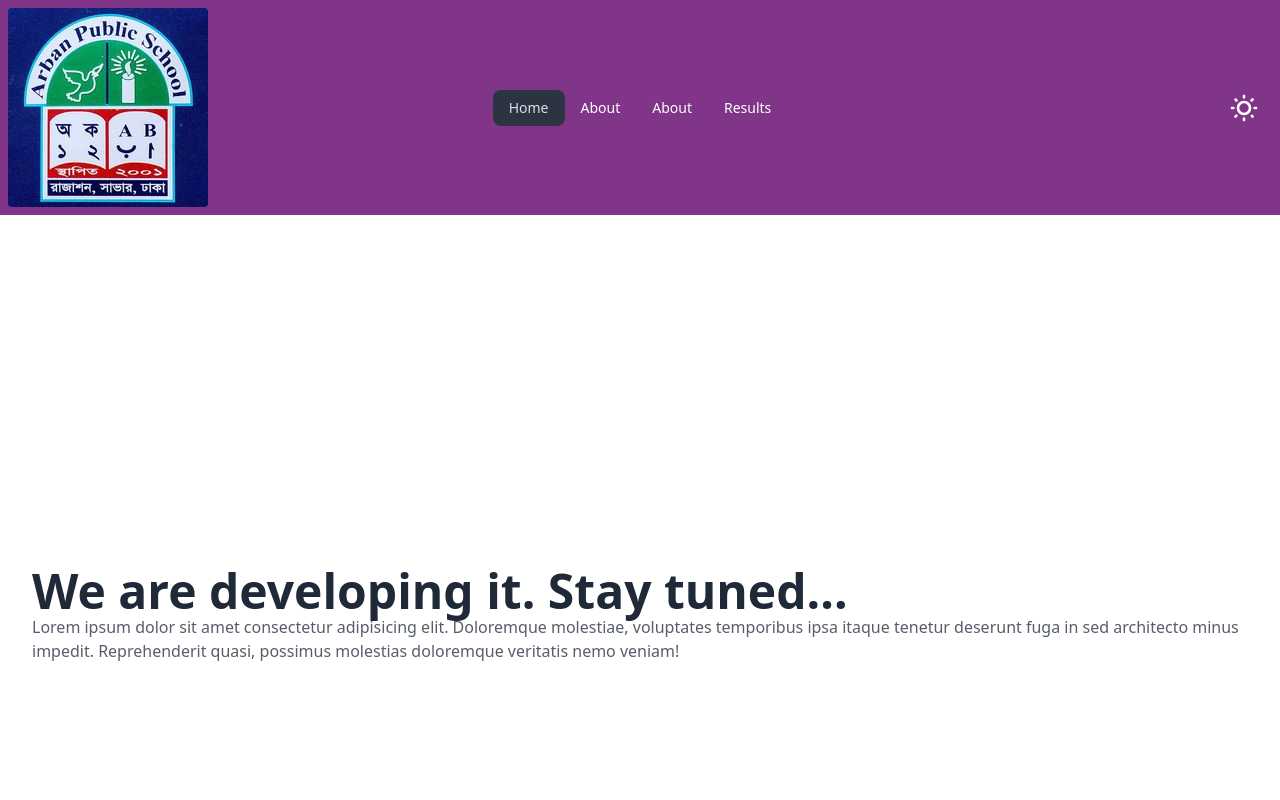
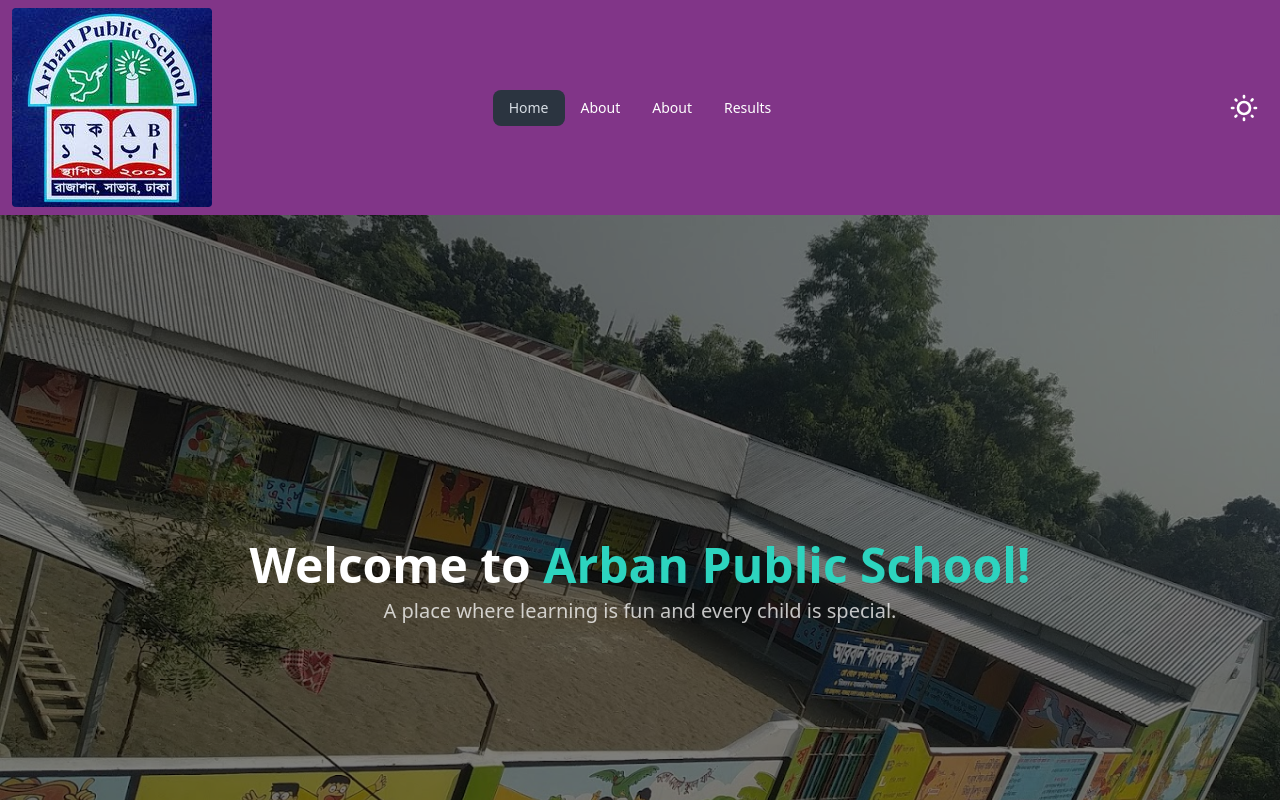
Before and after one commit to misbahulhoq/arbanpublicschool, a Next.js app: page / in a window 1280 px wide. Shown: the top 800 px of the page. Built offline with nearby package versions, Linux system fonts and the light colour scheme.

Commit message:
hero section added

```diff
--- a/src/app/page.tsx
+++ b/src/app/page.tsx
@@ -1,17 +1,9 @@
+import HeroSection from "@/components/home/Hero";
+
 export default function Home() {
   return (
-    <div className="flex items-center justify-center min-h-screen p-8 bg-base-100 text-base-content">
-      <div>
-        <h2 className="text-3xl font-bold md:text-5xl">
-          We are developing it. Stay tuned...
-        </h2>
-        <p className="">
-          Lorem ipsum dolor sit amet consectetur adipisicing elit. Doloremque
-          molestiae, voluptates temporibus ipsa itaque tenetur deserunt fuga in
-          sed architecto minus impedit. Reprehenderit quasi, possimus molestias
-          doloremque veritatis nemo veniam!
-        </p>
-      </div>
+    <div className="text-xl">
+      <HeroSection />
     </div>
   );
 }
--- /dev/null
+++ b/src/components/home/Hero.tsx
@@ -0,0 +1,24 @@
+import React from "react";
+
+const HeroSection = () => {
+  return (
+    <section
+      className="relative bg-no-repeat bg-cover bg-center min-h-screen w-full"
+      style={{ backgroundImage: `url("/arban-public-school.jpg")` }}
+    >
+      <div className="absolute inset-0 bg-black bg-opacity-50"></div>
+      <div className="relative text-center text-white p-4 h-[calc(100vh-64px)] flex items-center justify-center">
+        {/* Your text here */}
+        <div className="space-y-2">
+          <h2 className="text-4xl font-extrabold lg:text-5xl">
+            Welcome to{" "}
+            <span className="text-teal-400">Arban Public School!</span>
+          </h2>
+          <p>A place where learning is fun and every child is special.</p>
+        </div>
+      </div>
+    </section>
+  );
+};
+
+export default HeroSection;
--- a/src/components/shared/Header.tsx
+++ b/src/components/shared/Header.tsx
@@ -53,7 +53,7 @@ const Header = () => {
   );
 
   return (
-    <div className="navbar bg-primary text-primary-content">
+    <div className="navbar bg-primary text-primary-content sticky top-0 z-10">
       <div className="navbar-start">
         <div className="dropdown">
           <div tabIndex={0} role="button" className="btn btn-ghost lg:hidden">
@@ -80,7 +80,7 @@ const Header = () => {
           </ul>
         </div>
         {/* <a className="btn btn-ghost text-xl">daisyUI</a> */}
-        <Link href="/" className="">
+        <Link href="/" className="block ml-auto lg:ml-1">
           <Image
             src="/arban-public-school-logo.jpg"
             height={25}
```
Also changed, not shown: public/arban-public-school-22.jpg (added), public/arban-public-school.jpg (added).
